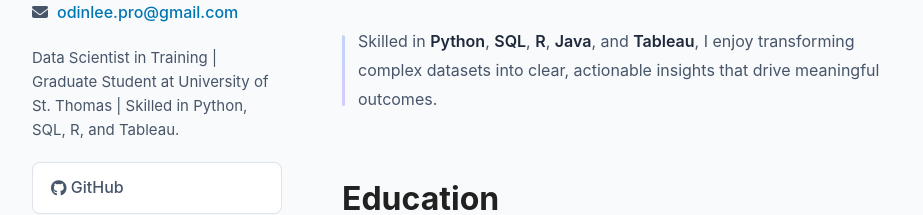
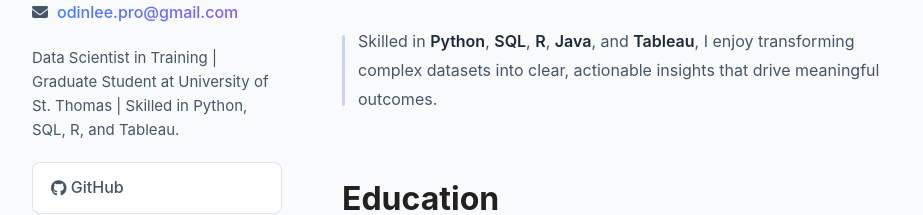
Before and after one commit to OdinLeePro/OdinLeePro.github.io, a Jekyll site: the page built from index.md, in a window 1280 px wide. Shown: the part 356-571 px from the top of the page, without its empty margins (178-1101 px from the left). Built offline with Jekyll 4.4.1, drawn with Linux system fonts in a browser that asks for light colours.

Commit message:
Add files via upload

```diff
--- a/assets/css/style.scss
+++ b/assets/css/style.scss
@@ -120,13 +120,19 @@ h1:has(+ .addr) {
 }
 
 .addr a {
-  color: linear-gradient(135deg, $blue, $purple);
+  color: $blue; // default
+  background: linear-gradient(135deg, $blue, $purple);
+  -webkit-background-clip: text;
+  -webkit-text-fill-color: transparent;
+  background-clip: text;
   text-decoration: none;
   font-weight: 500;
+  display: inline-block;
+  transition: transform 0.2s ease;
 }
 
 .addr a:hover {
-  text-decoration: underline;
+  transform: scale(1.05);
 }
 
 /* -------- Link Lists -------- */
```
